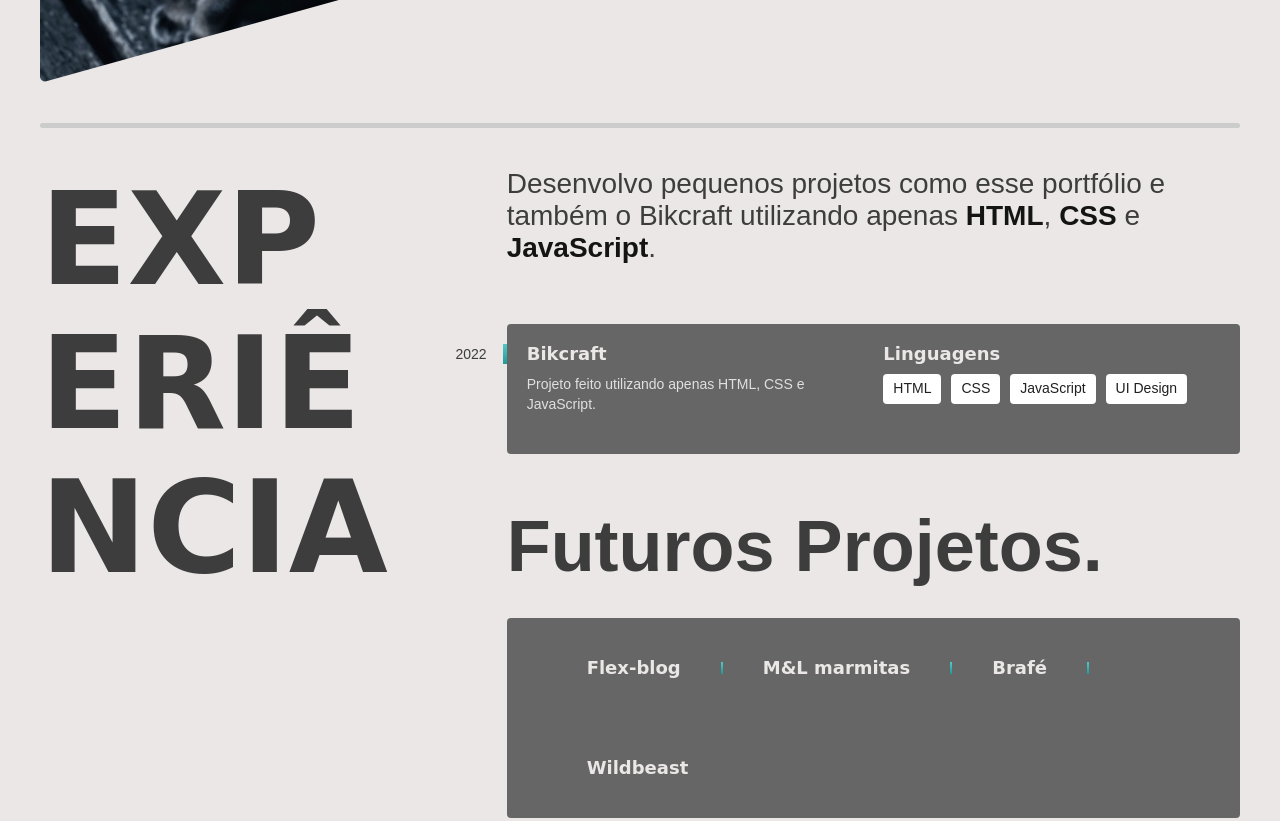
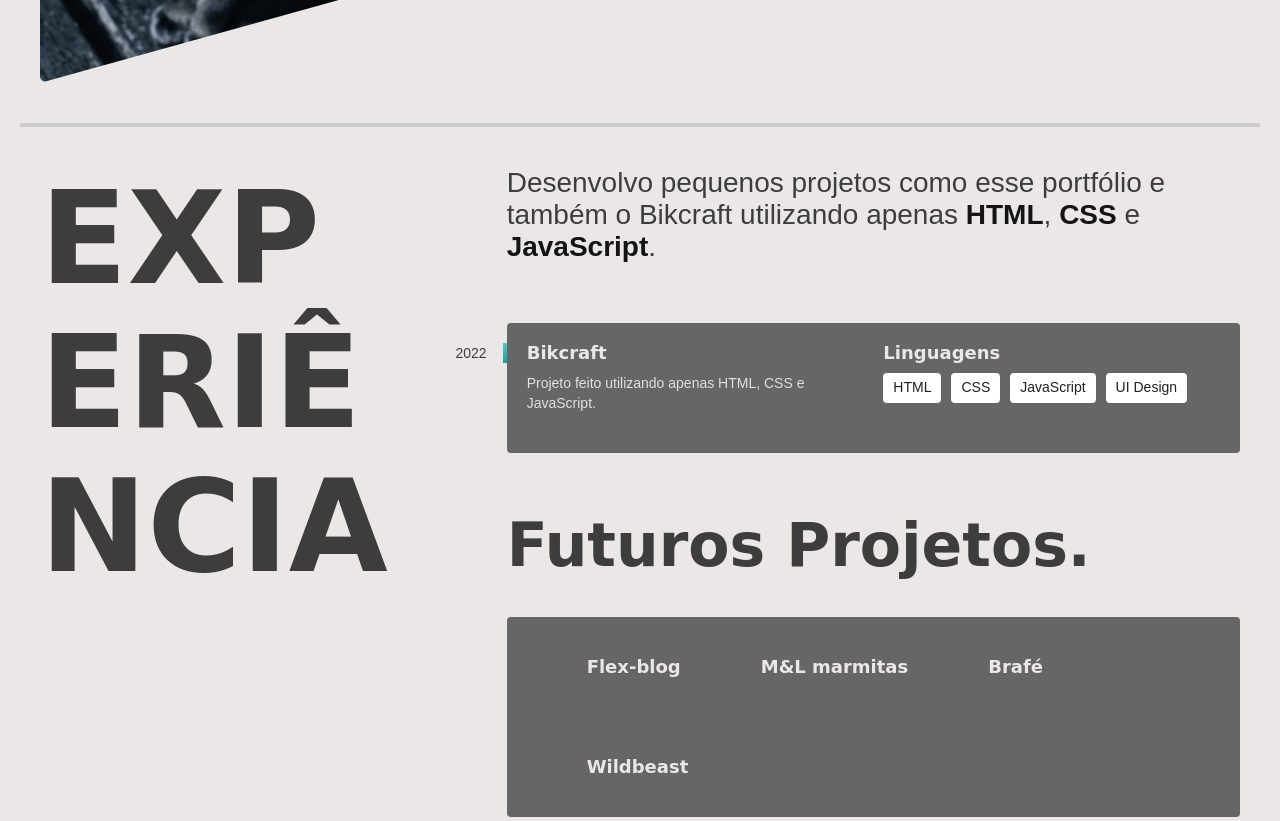
Before and after one commit to edubroull/edubroull.github.io, a plain HTML site: page index.html in a window 1280 px wide. Shown: the part 600-1421 px from the top of the page. Drawn offline with Linux system fonts and the light colour scheme; a web font is replaced by a local one.

Commit message:
mudança no site

```diff
--- a/css/experiencia.css
+++ b/css/experiencia.css
@@ -91,7 +91,8 @@
 }
 
 .futuros-projetos {
-  font-size: 4.5rem;
+  font-family: "Overlock", cursive;
+  font-size: 3.75rem;
   line-height: 9rem;
   font-weight: bold;
   color: #3d3d3d;
@@ -119,16 +120,6 @@
   line-height: 1.25rem;
 }
 
-.deco::after {
-  content: "";
-  display: inline-block;
-  width: 2px;
-  height: 12px;
-  background: linear-gradient(#54c7c7, #1f9999);
-  position: relative;
-  left: 40px;
-}
-
 @media (max-width: 800px) {
   .experiencia {
     grid-template-columns: 1fr;
@@ -147,11 +138,8 @@
     text-align: left;
     color: #cccccc;
   }
-}
-
-@media (max-width: 740px) {
-  .deco::after {
-    display: none;
+  .futuros-projetos {
+    font-size: 1.75rem;
   }
 }
 
--- a/css/formacao.css
+++ b/css/formacao.css
@@ -143,6 +143,7 @@
     gap: 40px;
   }
   .formacao .subtitulo {
+    font-size: 3rem;
     color: #ffffff;
   }
   .formacao-texto {
--- a/css/header.css
+++ b/css/header.css
@@ -27,23 +27,13 @@
   display: block;
 }
 
-.separador {
-  display: flex;
-  flex-wrap: wrap;
-  width: 1200px;
-  height: 5px;
-  border-radius: 4px;
-  background: #cccccc;
-  margin: auto;
-}
-
 @media (max-width: 800px) {
   .header {
     flex-direction: column;
     gap: 40px;
     padding: 20px;
   }
-  .header a {
+  .header-menu a {
     background: #f5f5f5;
     color: #202020;
     border-radius: 4px;
--- a/css/introducao.css
+++ b/css/introducao.css
@@ -1,4 +1,5 @@
 .introducao {
+  border-bottom: 4px solid #cccccc;
   max-width: 1200px;
   padding: 40px 20px;
   margin: 0 auto;
--- a/index.html
+++ b/index.html
@@ -18,7 +18,7 @@
 <body>
   <header class="header-container">
     <header class="header">
-      <img src="./img/marca.svg" alt="Lobo" width="339" height="36">
+      <a href="#"><img src="./img/marca.svg" alt="logo" width="339" height="36"></a>
       <nav>
         <ul class="header-menu">
           <li><a href="#experiencia">Experiência</a></li>
@@ -36,9 +36,6 @@
       <p>Localizado no Paraná 🏙</p>
     </div>
   </main>
-
-  <div class="separador">
-  </div>
 
   <section class="experiencia" id="experiencia" aria-label="Experiência">
     <h2 class="subtitulo">Experiência</h2>
@@ -60,9 +57,9 @@
       <h2 class="futuros-projetos">Futuros Projetos.</h2>
       <div class="futuro">
         <ul class="futuro-lista">
-          <li><span class="deco">Flex-blog</span></li>
-          <li><span class="deco">M&L marmitas</span></li>
-          <li><span class="deco">Brafé</span></li>
+          <li>Flex-blog</li>
+          <li>M&L marmitas</li>
+          <li>Brafé</li>
           <li>Wildbeast</li>
         </ul>
       </div>
```
Also changed, not shown: css/style.min.css.
